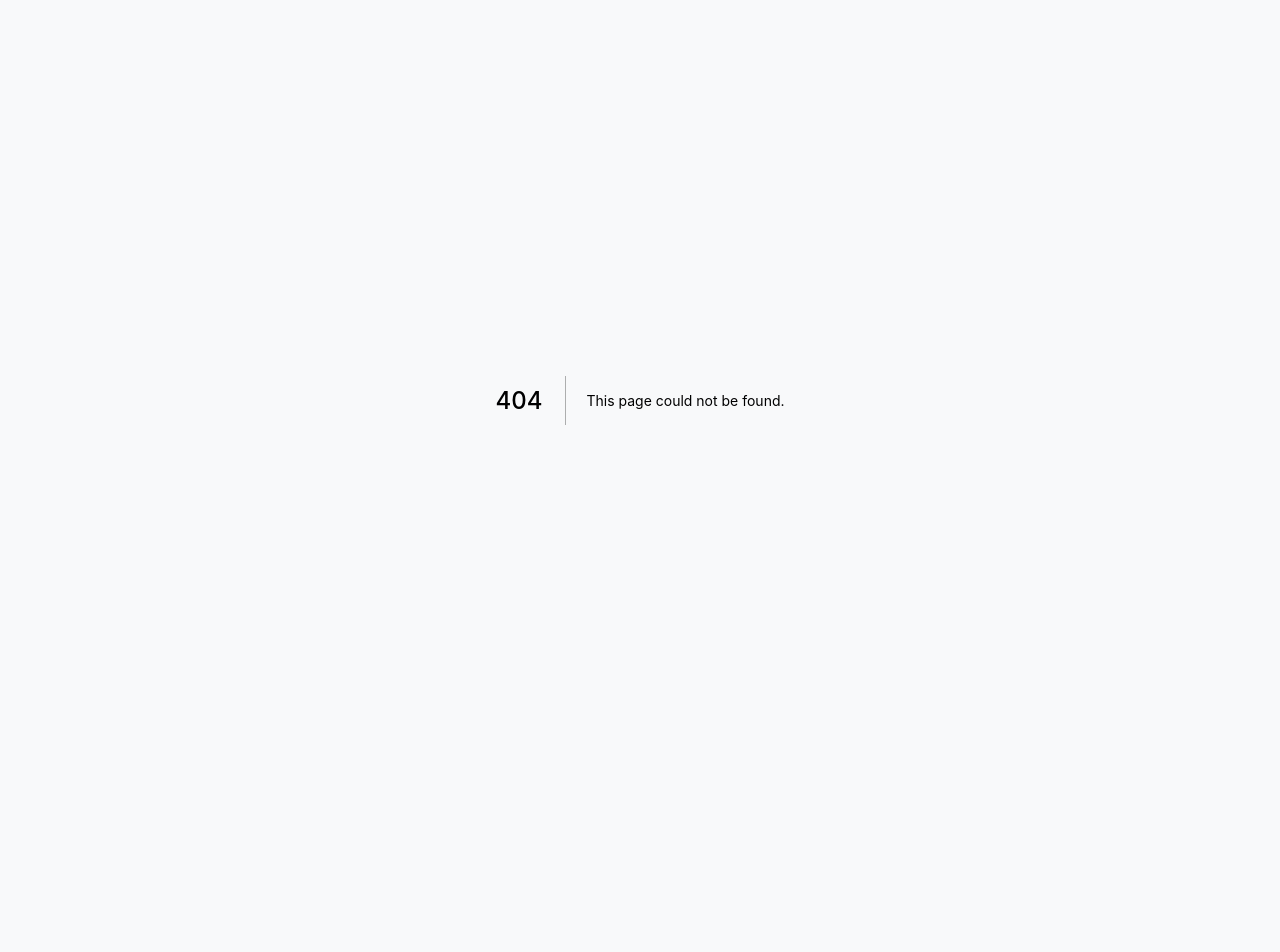
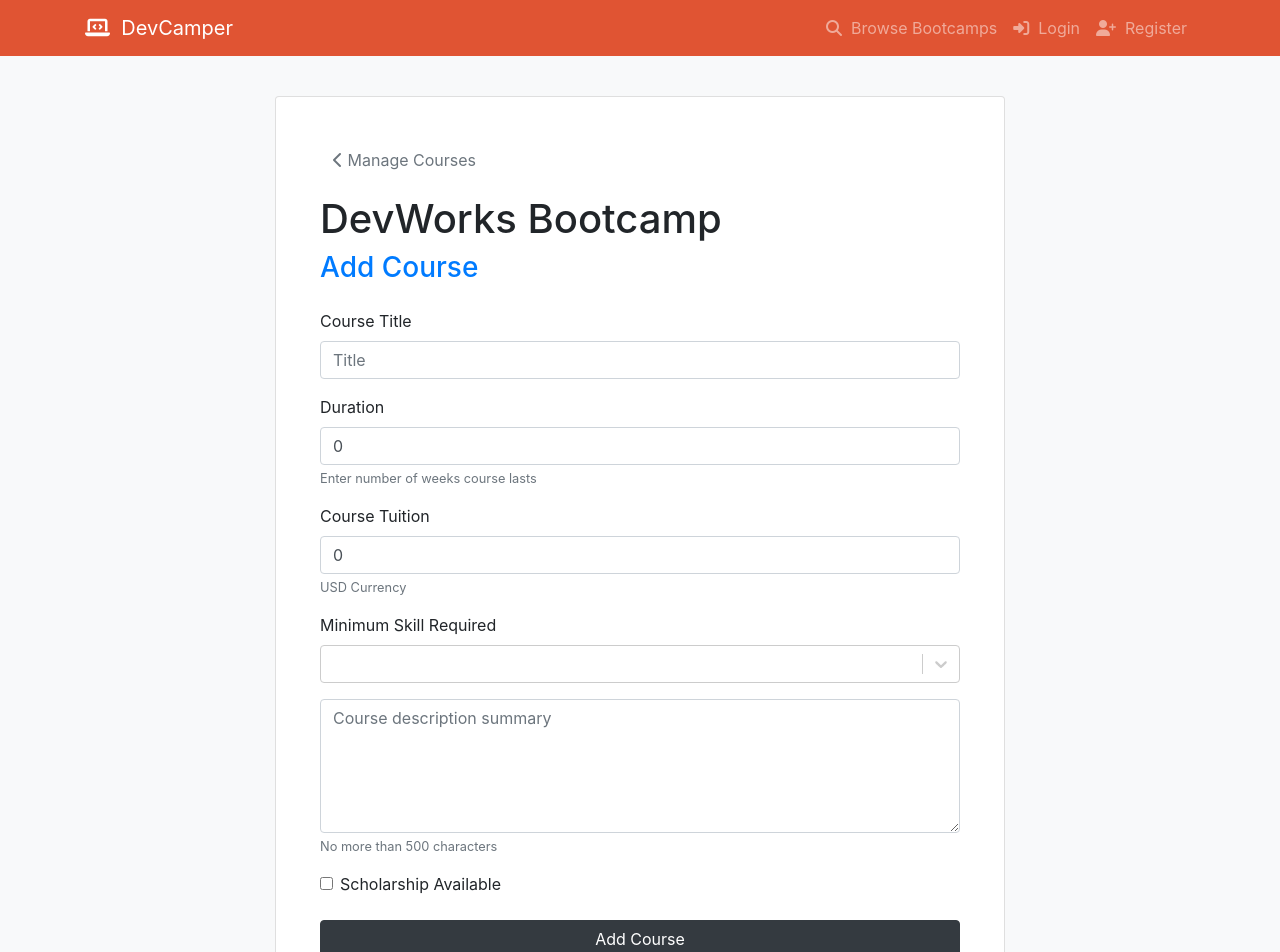
Before and after one commit to rookiemonkey/devcamper-frontend, a Next.js app: page /course/add in a window 1280 px wide. Before the commit this address had no page. Shown: the top 952 px of the page. Before the commit the page ends 800 px from the top, so only its background shows below. Built offline with nearby package versions, Linux system fonts and the light colour scheme.

Commit message:
added addCourse

```diff
--- /dev/null
+++ b/components/course/FormAddCourse.js
@@ -0,0 +1,153 @@
+import styles from '../../styles/forms.module.css';
+import { useState, useCallback } from 'react';
+import Select from 'react-select'
+import useAuth from '../../context/auth'
+
+const AddCourseForm = () => {
+    const AuthContext = useAuth();
+    const [title, setTitle] = useState('');
+    const [duration, setDuration] = useState(0);
+    const [tuition, setTuition] = useState(0);
+    const [description, setDescription] = useState('');
+    const [minimumSkills, setMinimumSkills] = useState('');
+    const [minimumSkillsRef, setMinimumSkillsRef] = useState({});
+    const [scholarshipAvailable, setScholarshipAvailable] = useState({
+        scholarshipAvailable: false,
+    })
+
+    const handleChange = useCallback(({ target }) => {
+        const { name, value } = target;
+
+        switch (name) {
+            case 'title': setTitle(value); break;
+            case 'duration': setDuration(parseInt(value)); break;
+            case 'tuition': setTuition(parseInt(value)); break;
+            case 'description': setDescription(value); break;
+            default: null;
+        }
+    })
+
+    const handleChangeCheckBox = useCallback(({ target }) => {
+        setScholarshipAvailable({ scholarshipAvailable: !scholarshipAvailable['scholarshipAvailable'] });
+    })
+
+    const handleChangeSelect = useCallback(event => {
+        setMinimumSkills(event.value)
+        setMinimumSkillsRef(event)
+    })
+
+    const handleSubmit = useCallback(event => {
+        event.preventDefault();
+        alert('Subitted')
+    })
+
+    const minimumSkillsOptions = [
+        { value: 'beginner', label: 'Beginner' },
+        { value: 'intermediate', label: 'Intermediate' },
+        { value: 'advanced', label: 'Advanced' },
+    ]
+
+    return (
+        <section className={`container mt-5 ${styles.custom_mt}`}>
+            <div className="row">
+                <div className="col-md-8 m-auto">
+                    <div className="card bg-white py-2 px-4">
+                        <div className="card-body">
+                            <a
+                                href="manage-courses.html"
+                                className="btn btn-link text-secondary my-3"
+                            ><i className="fas fa-chevron-left"></i> Manage Courses</a
+                            >
+                            <h1 className="mb-2">DevWorks Bootcamp</h1>
+                            <h3 className="text-primary mb-4">Add Course</h3>
+                            <form onSubmit={handleSubmit} method="POST">
+                                <div className="form-group">
+                                    <label>Course Title</label>
+                                    <input
+                                        type="text"
+                                        name="title"
+                                        className="form-control"
+                                        placeholder="Title"
+                                        value={title}
+                                        onChange={handleChange}
+                                    />
+                                </div>
+                                <div className="form-group">
+                                    <label>Duration</label>
+                                    <input
+                                        type="number"
+                                        name="duration"
+                                        placeholder="Duration"
+                                        className="form-control"
+                                        value={duration}
+                                        onChange={handleChange}
+                                    />
+                                    <small className="form-text text-muted"
+                                    >Enter number of weeks course lasts</small
+                                    >
+                                </div>
+                                <div className="form-group">
+                                    <label>Course Tuition</label>
+                                    <input
+                                        type="number"
+                                        name="tuition"
+                                        placeholder="Tuition"
+                                        className="form-control"
+                                        value={tuition}
+                                        onChange={handleChange}
+                                    />
+                                    <small className="form-text text-muted">USD Currency</small>
+                                </div>
+                                <div className="form-group">
+                                    <label>Minimum Skill Required</label>
+                                    <Select
+                                        name="minimumSkill"
+                                        onChange={handleChangeSelect}
+                                        options={minimumSkillsOptions}
+                                        value={minimumSkillsRef}
+                                    />
+                                </div>
+                                <div className="form-group">
+                                    <textarea
+                                        name="description"
+                                        rows="5"
+                                        className="form-control"
+                                        placeholder="Course description summary"
+                                        maxLength="500"
+                                        onChange={handleChange}
+                                        value={description}
+                                    ></textarea>
+                                    <small className="form-text text-muted"
+                                    >No more than 500 characters</small
+                                    >
+                                </div>
+                                <div className="form-check">
+                                    <input
+                                        className="form-check-input"
+                                        type="checkbox"
+                                        name="scholarshipAvailable"
+                                        id="scholarshipAvailable"
+                                        onChange={handleChangeCheckBox}
+                                        checked={scholarshipAvailable['scholarshipAvailable']}
+                                    />
+                                    <label className="form-check-label" htmlFor="scholarshipAvailable">
+                                        Scholarship Available
+									</label>
+                                </div>
+                                <div className="form-group mt-4">
+                                    <input
+                                        type="submit"
+                                        value="Add Course"
+                                        className="btn btn-dark btn-block"
+                                    />
+                                </div>
+                            </form>
+                        </div>
+                    </div>
+                </div>
+            </div>
+        </section>
+    )
+}
+
+export default AddCourseForm;
--- /dev/null
+++ b/pages/course/add.js
@@ -0,0 +1,22 @@
+import Head from 'next/head'
+import Navigation from '../../components/Navigation';
+import AddCourseForm from '../../components/course/FormAddCourse';
+
+const AddCourse = () => {
+
+    return (
+        <main>
+
+            <Head>
+                <title>DevCamper - Add Course</title>
+            </Head>
+
+            <Navigation />
+
+            <AddCourseForm />
+
+        </main>
+    )
+}
+
+export default AddCourse;
```
